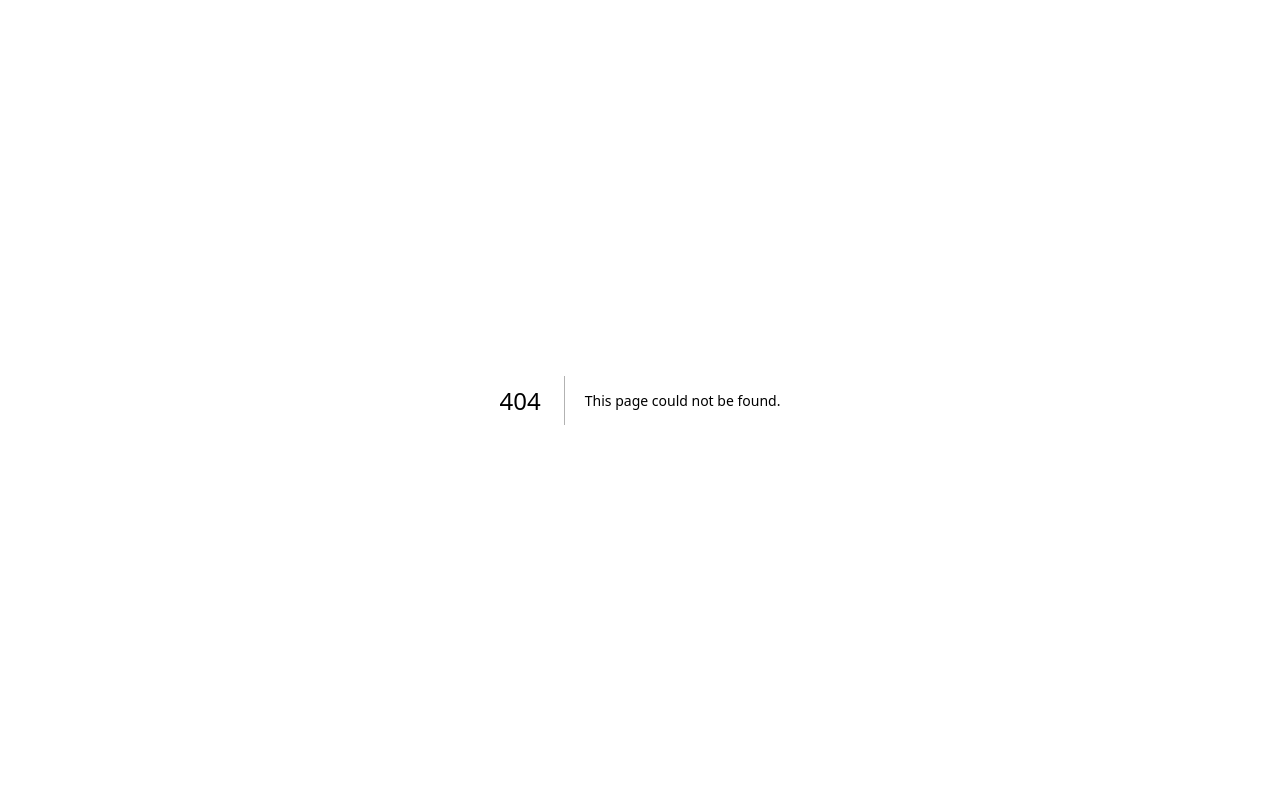
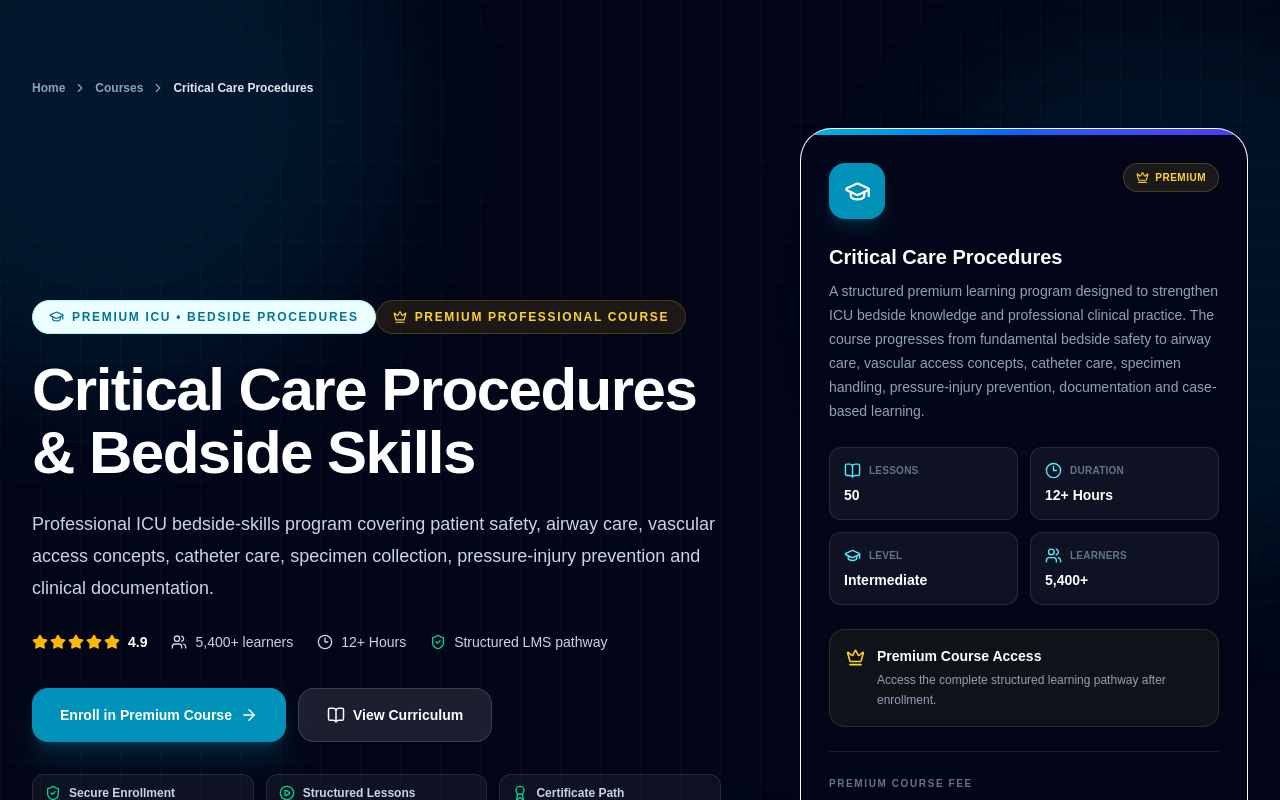
Before and after one commit to dubeyavinash557-sudo/icu-learning-portal, a Next.js app in the folder client/: page /courses/premium/critical-care-procedures in a window 1280 px wide. Before the commit this address had no page. Shown: the top 800 px of the page. Built offline with nearby package versions, Linux system fonts and the light colour scheme.

Commit message:
Add professional Critical Care Procedures premium course

```diff
--- /dev/null
+++ b/client/app/courses/premium/critical-care-procedures/page.tsx
@@ -0,0 +1,251 @@
+import CourseLandingPage from "../../_components/CourseLandingPage";
+
+export default function CriticalCareProceduresPremiumPage() {
+  return (
+    <CourseLandingPage
+      course={{
+        title: "Critical Care Procedures & Bedside Skills",
+        shortTitle: "Critical Care Procedures",
+
+        category: "Premium ICU • Bedside Procedures",
+
+        description:
+          "Professional ICU bedside-skills program covering patient safety, airway care, vascular access concepts, catheter care, specimen collection, pressure-injury prevention and clinical documentation.",
+
+        longDescription:
+          "A structured premium learning program designed to strengthen ICU bedside knowledge and professional clinical practice. The course progresses from fundamental bedside safety to airway care, vascular access concepts, catheter care, specimen handling, pressure-injury prevention, documentation and case-based learning.",
+
+        instructor: "ICU Learning Portal Faculty",
+
+        level: "Intermediate",
+
+        duration: "12+ Hours",
+
+        lessons: 50,
+
+        students: "5,400+",
+
+        rating: 4.9,
+
+        price: "₹2,399",
+
+        originalPrice: "₹3,299",
+
+        isPremium: true,
+
+        accent: "cyan",
+
+        modules: [
+          {
+            title: "Chapter 01 — ICU Bedside Safety",
+            description:
+              "Establish essential patient-safety checks before bedside care and critical-care procedures.",
+            lessons: 3,
+          },
+
+          {
+            title: "Chapter 02 — Patient Identification & Assessment",
+            description:
+              "Review patient identification, baseline assessment and preparation principles.",
+            lessons: 2,
+          },
+
+          {
+            title: "Chapter 03 — Infection Prevention",
+            description:
+              "Understand hand hygiene, standard precautions and infection-prevention principles.",
+            lessons: 3,
+          },
+
+          {
+            title: "Chapter 04 — Airway Care Principles",
+            description:
+              "Learn structured airway-care concepts and monitoring considerations for critically ill patients.",
+            lessons: 3,
+          },
+
+          {
+            title: "Chapter 05 — Endotracheal Tube Care",
+            description:
+              "Study essential nursing care and monitoring considerations for endotracheal tubes.",
+            lessons: 3,
+          },
+
+          {
+            title: "Chapter 06 — Tracheostomy Care",
+            description:
+              "Understand general tracheostomy care, observation and patient-safety principles.",
+            lessons: 2,
+          },
+
+          {
+            title: "Chapter 07 — Oxygen Therapy & Airway Monitoring",
+            description:
+              "Review oxygen-support concepts, airway observation and escalation awareness.",
+            lessons: 2,
+          },
+
+          {
+            title: "Chapter 08 — Central Venous Access",
+            description:
+              "Understand central-line care, infection prevention and monitoring considerations.",
+            lessons: 3,
+          },
+
+          {
+            title: "Chapter 09 — Peripheral IV Access",
+            description:
+              "Review peripheral IV care, site assessment and common safety considerations.",
+            lessons: 2,
+          },
+
+          {
+            title: "Chapter 10 — Urinary Catheter Care",
+            description:
+              "Learn catheter-care principles and prevention of catheter-associated complications.",
+            lessons: 2,
+          },
+
+          {
+            title: "Chapter 11 — Nasogastric Tube Care",
+            description:
+              "Study NG-tube care, patient safety and enteral-tube monitoring concepts.",
+            lessons: 2,
+          },
+
+          {
+            title: "Chapter 12 — Specimen Collection",
+            description:
+              "Understand safe collection, labeling, handling and transport of clinical specimens.",
+            lessons: 3,
+          },
+
+          {
+            title: "Chapter 13 — Blood Sample Handling",
+            description:
+              "Review professional blood-sample identification, labeling and documentation principles.",
+            lessons: 2,
+          },
+
+          {
+            title: "Chapter 14 — Pressure Injury Prevention",
+            description:
+              "Study risk assessment, repositioning, skin protection and prevention strategies.",
+            lessons: 3,
+          },
+
+          {
+            title: "Chapter 15 — Patient Positioning & Mobility",
+            description:
+              "Understand safe positioning, mobility awareness and prevention of avoidable complications.",
+            lessons: 2,
+          },
+
+          {
+            title: "Chapter 16 — Bedside Equipment Safety",
+            description:
+              "Learn systematic checks of common ICU bedside equipment and patient-care surroundings.",
+            lessons: 2,
+          },
+
+          {
+            title: "Chapter 17 — Procedure Documentation",
+            description:
+              "Develop professional documentation habits following bedside procedures and patient care.",
+            lessons: 3,
+          },
+
+          {
+            title: "Chapter 18 — Communication & Handover",
+            description:
+              "Review structured clinical communication, handover and continuity-of-care principles.",
+            lessons: 2,
+          },
+
+          {
+            title: "Chapter 19 — Practical ICU Case Workshop",
+            description:
+              "Apply bedside safety and procedure principles to structured clinical scenarios.",
+            lessons: 2,
+          },
+
+          {
+            title: "Chapter 20 — Final Bedside Skills Assessment",
+            description:
+              "Consolidate the course through revision, clinical reasoning and final assessment preparation.",
+            lessons: 2,
+          },
+        ],
+
+        learningOutcomes: [
+          "Understand fundamental ICU bedside safety principles.",
+          "Apply patient-identification and preparation concepts before bedside care.",
+          "Understand infection-prevention principles in critical care.",
+          "Review systematic airway-care principles.",
+          "Understand essential endotracheal-tube care considerations.",
+          "Understand general tracheostomy-care principles.",
+          "Recognize important airway and oxygen-support monitoring considerations.",
+          "Understand central-line care and infection-prevention concepts.",
+          "Review peripheral IV site assessment and safety principles.",
+          "Understand urinary-catheter care and complication-prevention concepts.",
+          "Review NG-tube care and enteral-tube safety principles.",
+          "Understand safe specimen collection and labeling.",
+          "Review professional blood-sample handling principles.",
+          "Understand pressure-injury risk assessment and prevention.",
+          "Review safe patient positioning and mobility considerations.",
+          "Understand bedside equipment safety checks.",
+          "Develop accurate and timely procedure-documentation habits.",
+          "Understand structured ICU communication and handover.",
+          "Apply bedside knowledge to practical ICU cases.",
+          "Prepare for a professional critical-care bedside-skills assessment.",
+        ],
+
+        practicalSkills: [
+          "ICU bedside safety checklist",
+          "Patient identification",
+          "Pre-procedure safety verification",
+          "Hand hygiene principles",
+          "Standard infection-prevention precautions",
+          "Airway-care observation",
+          "Endotracheal-tube care concepts",
+          "Tracheostomy-care concepts",
+          "Oxygen and airway monitoring",
+          "Central-line care",
+          "Peripheral IV site assessment",
+          "Urinary-catheter care",
+          "NG-tube care",
+          "Clinical specimen collection",
+          "Specimen labeling and transport",
+          "Blood-sample handling",
+          "Pressure-injury prevention",
+          "Patient positioning",
+          "Bedside equipment checks",
+          "Professional procedure documentation",
+        ],
+
+        includes: [
+          "50 structured premium lessons",
+          "20 professional ICU chapters",
+          "Critical-care bedside-skills curriculum",
+          "ICU patient-safety learning",
+          "Airway-care learning modules",
+          "Endotracheal-tube care concepts",
+          "Tracheostomy-care concepts",
+          "Central-line care concepts",
+          "Peripheral IV care concepts",
+          "Urinary-catheter care",
+          "NG-tube care",
+          "Clinical specimen collection",
+          "Blood-sample handling principles",
+          "Pressure-injury prevention",
+          "Patient positioning and mobility",
+          "Bedside equipment safety",
+          "Professional procedure documentation",
+          "Clinical communication and handover",
+          "Practical ICU case workshop",
+          "Final bedside-skills assessment",
+        ],
+      }}
+    />
+  );
+}
```
